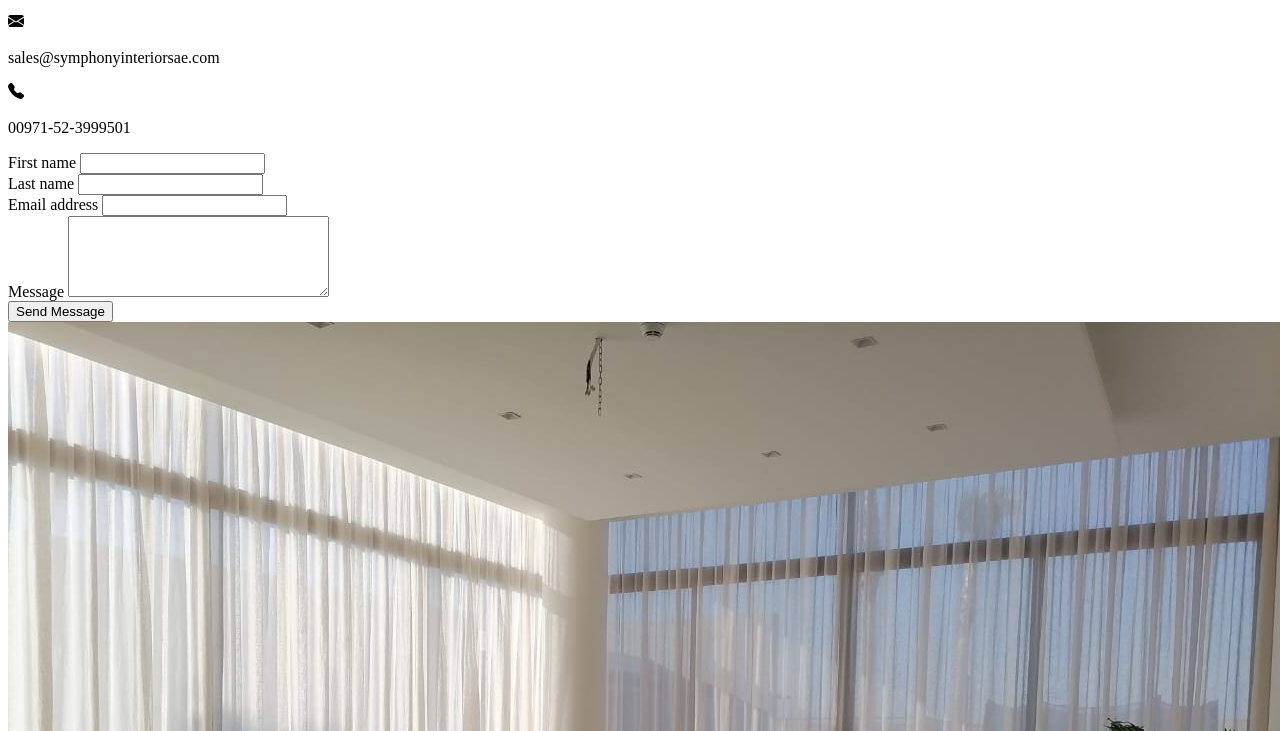
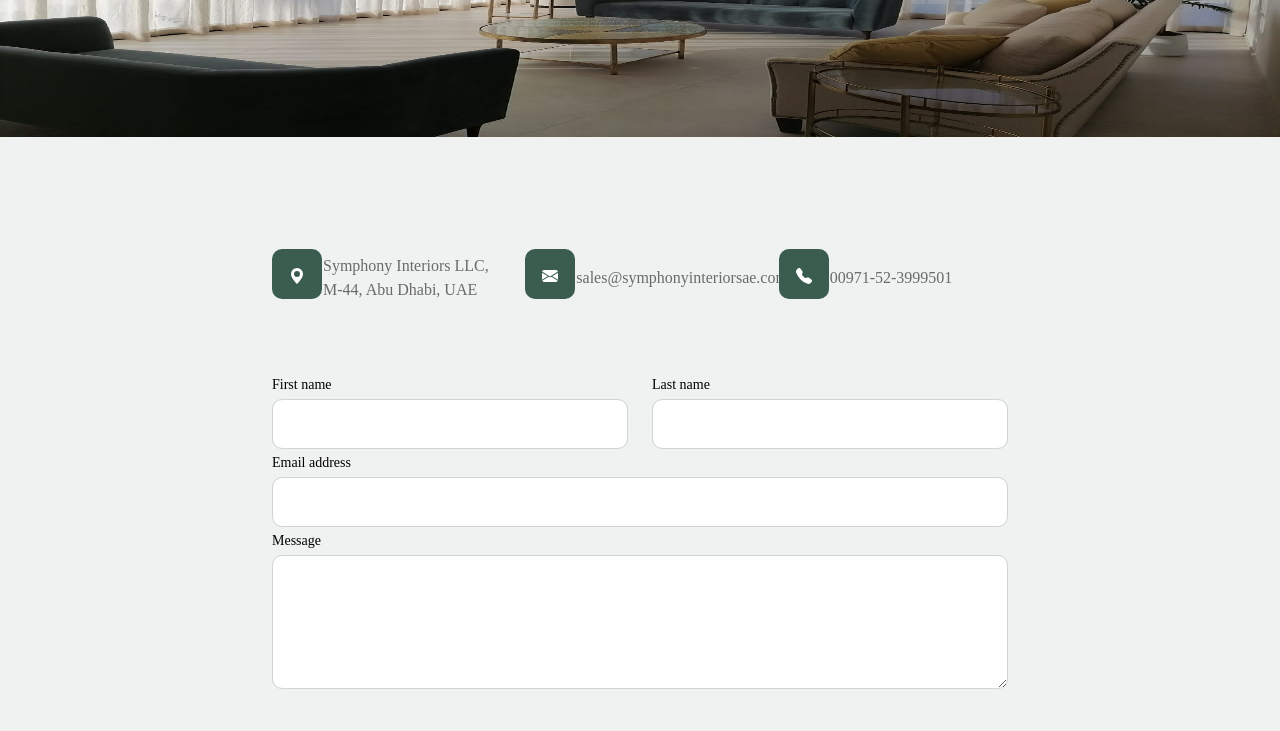
Before and after one commit to ashim-a/symphony, a plain HTML site: page contact.html in a window 1280 px wide. Shown: the part 303-1034 px from the top of the page. Drawn offline with Linux system fonts and the light colour scheme; the site is published under a folder, as on GitHub Pages, so addresses that start at the root find nothing.

Commit message:
Update contact.html

```diff
--- a/contact.html
+++ b/contact.html
@@ -10,10 +10,10 @@
   <meta name="keywords" content="bootstrap, bootstrap4" />
 
 		<!-- Bootstrap CSS -->
-		<link href="/bootstrap.min.css" rel="stylesheet">
+		<link href="bootstrap.min.css" rel="stylesheet">
 		<link href="https://cdnjs.cloudflare.com/ajax/libs/font-awesome/6.0.0-beta3/css/all.min.css" rel="stylesheet">
-		<link href="/tiny-slider.css" rel="stylesheet">
-		<link href="/style.css" rel="stylesheet">
+		<link href="tiny-slider.css" rel="stylesheet">
+		<link href="style.css" rel="stylesheet">
 		<title>symphony interior</title>
 	</head>
 
@@ -227,9 +227,9 @@
 		<!-- End Footer Section -->
 
 
-		<script src="/bootstrap.bundle.min.js"></script>
-		<script src="/tiny-slider.js"></script>
-		<script src="/custom.js"></script>
+		<script src="bootstrap.bundle.min.js"></script>
+		<script src="tiny-slider.js"></script>
+		<script src="custom.js"></script>
 	</body>
 
 </html>
```
